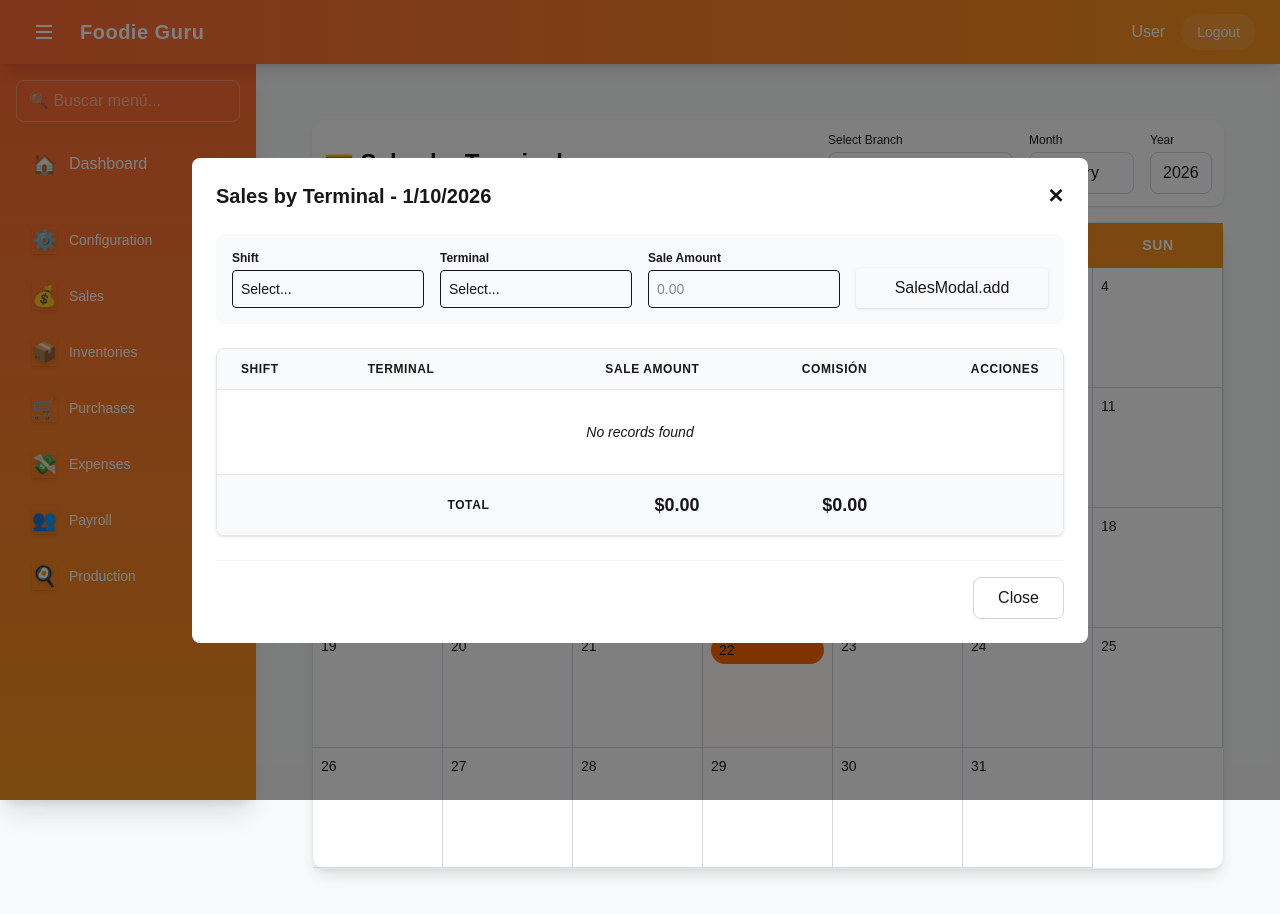
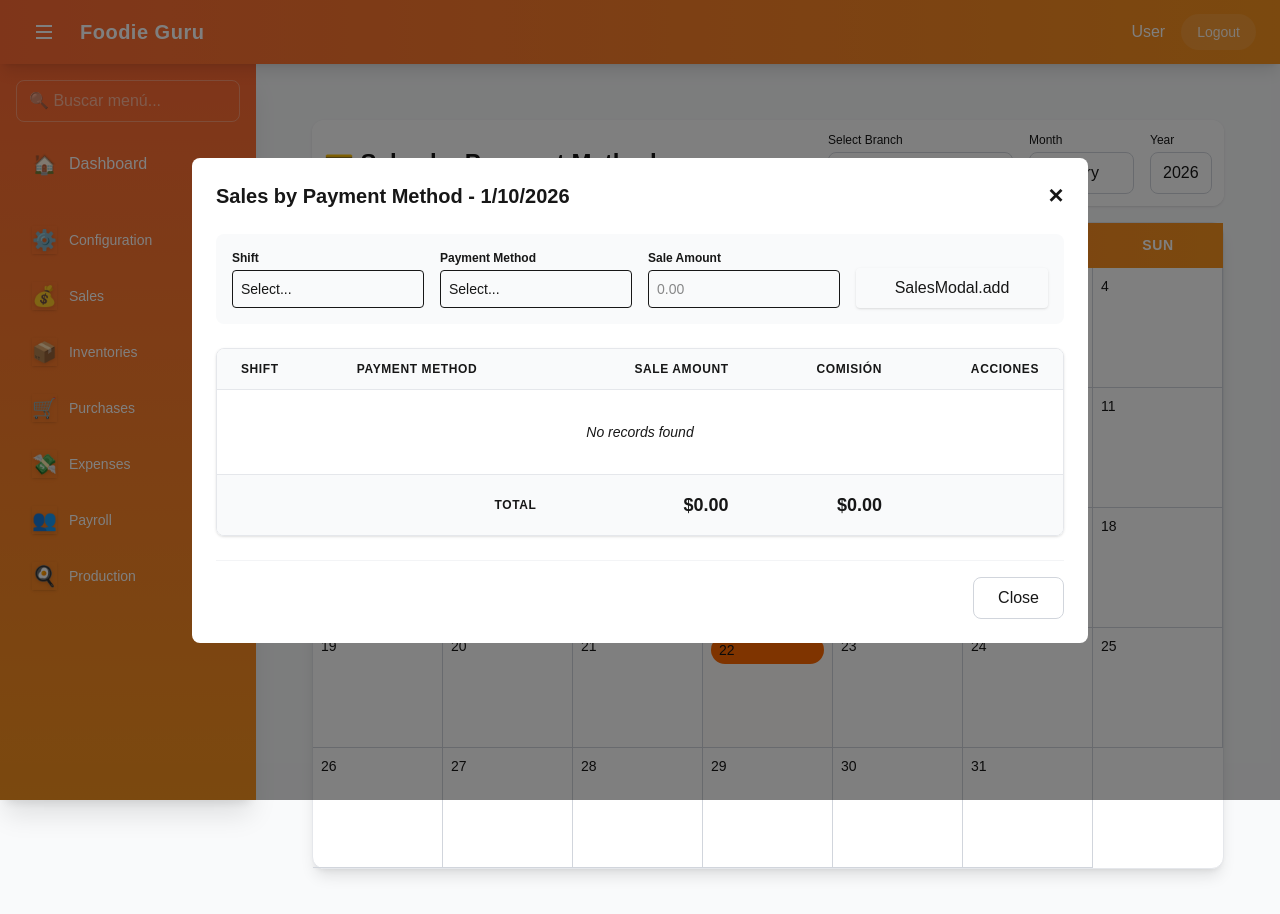
Before and after one commit to ts250mx2/foodie-projects, a Next.js app: page /en/dashboard/sales/terminals-capture in a window 1280 px wide. Both pictures are taken after a click on the element "10". Shown: the top 914 px of the page. Built offline with nearby package versions, Linux system fonts and the light colour scheme.

Commit message:
Rename Terminal submenus to Payment Methods

```diff
--- a/messages/en.json
+++ b/messages/en.json
@@ -58,11 +58,11 @@
         "branches": "Branches",
         "tips": "Tips",
         "sales": "Sales",
-        "terminals": "Terminals",
+        "terminals": "Payment Methods",
         "platforms": "Platforms",
         "salesChannels": "Sales Channels",
         "paymentChannels": "Payment Channels",
-        "salesTerminalsCapture": "Sales by Terminal",
+        "salesTerminalsCapture": "Sales by Payment Method",
         "salesChannelsCapture": "Sales by Channel",
         "tipsCapture": "Tips Capture",
         "salesCapture": "Sales Capture",
@@ -91,20 +91,20 @@
         "productionCapture": "Production Capture"
     },
     "Terminals": {
-        "title": "Terminals Management",
-        "terminalName": "Terminal",
+        "title": "Payment Methods Management",
+        "terminalName": "Payment Method",
         "commission": "Commission",
         "active": "Active",
         "actions": "Actions",
-        "addTerminal": "Add Terminal",
+        "addTerminal": "Add Payment Method",
         "editTerminal": "Edit",
         "deleteTerminal": "Delete",
         "save": "Save",
         "cancel": "Cancel",
-        "confirmDelete": "Are you sure you want to delete this terminal?",
-        "successAdd": "Terminal created successfully",
-        "successUpdate": "Terminal updated successfully",
-        "successDelete": "Terminal deleted successfully"
+        "confirmDelete": "Are you sure you want to delete this payment method?",
+        "successAdd": "Payment method created successfully",
+        "successUpdate": "Payment method updated successfully",
+        "successDelete": "Payment method deleted successfully"
     },
     "Platforms": {
         "title": "Platforms Management",
@@ -571,7 +571,7 @@
     "SalesModal": {
         "title": "Capture Sales",
         "shift": "Shift",
-        "terminal": "Terminal",
+        "terminal": "Payment Method",
         "platform": "Platform",
         "amount": "Sale Amount",
         "save": "Save",
@@ -611,7 +611,7 @@
         }
     },
     "SalesTerminalsCapture": {
-        "title": "Sales by Terminal",
+        "title": "Sales by Payment Method",
         "selectBranch": "Select Branch",
         "month": "Month",
         "year": "Year",
--- a/messages/es.json
+++ b/messages/es.json
@@ -58,11 +58,11 @@
         "branches": "Sucursales",
         "tips": "Propinas",
         "sales": "Ventas",
-        "terminals": "Terminales",
+        "terminals": "Formas de Pago",
         "platforms": "Plataformas",
         "salesChannels": "Canales de Venta",
         "paymentChannels": "Canales de Pago",
-        "salesTerminalsCapture": "Ventas por Terminal",
+        "salesTerminalsCapture": "Ventas por Forma de Pago",
         "salesChannelsCapture": "Ventas por Canal",
         "tipsCapture": "Captura de Propinas",
         "salesCapture": "Captura de Ventas",
@@ -123,20 +123,20 @@
         }
     },
     "Terminals": {
-        "title": "Administración de Terminales",
-        "terminalName": "Terminal",
+        "title": "Administración de Formas de Pago",
+        "terminalName": "Forma de Pago",
         "commission": "Comisión",
         "active": "Activo",
         "actions": "Acciones",
-        "addTerminal": "Agregar Terminal",
+        "addTerminal": "Agregar Forma de Pago",
         "editTerminal": "Editar",
         "deleteTerminal": "Eliminar",
         "save": "Guardar",
         "cancel": "Cancelar",
-        "confirmDelete": "¿Está seguro de eliminar esta terminal?",
-        "successAdd": "Terminal creada exitosamente",
-        "successUpdate": "Terminal actualizada exitosamente",
-        "successDelete": "Terminal eliminada exitosamente"
+        "confirmDelete": "¿Está seguro de eliminar esta forma de pago?",
+        "successAdd": "Forma de pago creada exitosamente",
+        "successUpdate": "Forma de pago actualizada exitosamente",
+        "successDelete": "Forma de pago eliminada exitosamente"
     },
     "Platforms": {
         "title": "Administración de Plataformas",
@@ -606,7 +606,7 @@
     "SalesModal": {
         "title": "Capturar Ventas",
         "shift": "Turno",
-        "terminal": "Terminal",
+        "terminal": "Forma de Pago",
         "platform": "Plataforma",
         "amount": "Monto de Venta",
         "save": "Guardar",
@@ -647,7 +647,7 @@
         }
     },
     "SalesTerminalsCapture": {
-        "title": "Ventas por Terminal",
+        "title": "Ventas por Forma de Pago",
         "selectBranch": "Seleccionar Sucursal",
         "month": "Mes",
         "year": "Año",
--- a/src/app/[locale]/dashboard/sales/terminals-capture/page.tsx
+++ b/src/app/[locale]/dashboard/sales/terminals-capture/page.tsx
@@ -378,7 +378,7 @@ export default function SalesTerminalsCapturePage() {
                                 </select>
                             </div>
                             <div className="flex flex-col">
-                                <label className="text-xs font-semibold text-gray-600 mb-1">Terminal</label>
+                                <label className="text-xs font-semibold text-gray-600 mb-1">{tModal('terminal')}</label>
                                 <select
                                     className="p-2 border rounded text-sm"
                                     value={formData.terminalId}
@@ -431,7 +431,7 @@ export default function SalesTerminalsCapturePage() {
                                 <thead className="bg-gray-50">
                                     <tr>
                                         <th className="px-6 py-3 text-left text-xs font-bold text-gray-500 uppercase tracking-wider">{tModal('shift')}</th>
-                                        <th className="px-6 py-3 text-left text-xs font-bold text-gray-500 uppercase tracking-wider">Terminal</th>
+                                        <th className="px-6 py-3 text-left text-xs font-bold text-gray-500 uppercase tracking-wider">{tModal('terminal')}</th>
                                         <th className="px-6 py-3 text-right text-xs font-bold text-gray-500 uppercase tracking-wider">{tModal('amount')}</th>
                                         <th className="px-6 py-3 text-right text-xs font-bold text-gray-500 uppercase tracking-wider">Comisión</th>
                                         <th className="px-6 py-3 text-right text-xs font-bold text-gray-500 uppercase tracking-wider">Acciones</th>
```
